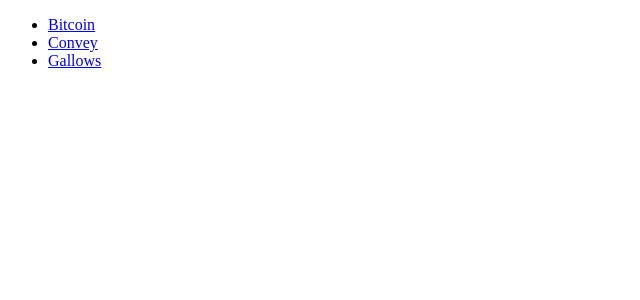
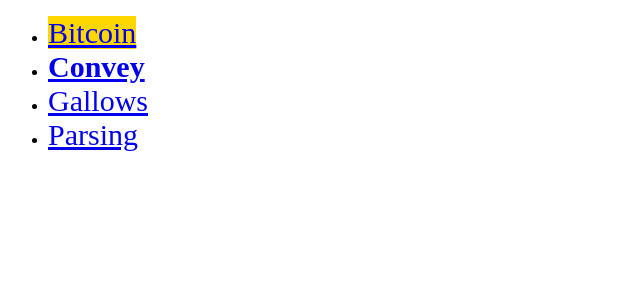
Before and after one commit to maxlashyn/python_lesson, a Flask app: page / in a window 1280 px wide. Shown: the top 300 px of the page, without its empty margins (0-640 px from the left). Run offline with Flask 2, Linux system fonts and the light colour scheme.

Commit message:
парсинг кттс и блюпринт для него

```diff
--- a/main.py
+++ b/main.py
@@ -2,7 +2,10 @@
 from bitcoin.bitcoin import bitcoin_blueprint
 from convey.convey import convey_blueprint
 from gallows.gallows import gallows_blueprint
+from parsing.parsing import parsing_blueprint
 app = Flask(__name__)
+
+app.register_blueprint(parsing_blueprint, url_prefix="/parse")
 
 app.register_blueprint(bitcoin_blueprint, url_prefix="/btc")
 
--- a/templates/index.html
+++ b/templates/index.html
@@ -3,12 +3,24 @@
 <head>
     <meta charset="UTF-8">
     <title>Main page</title>
+    <style>
+        #first {
+            background: gold;
+        }
+        .first {
+            font-size: 30px;
+        }
+        .active > .first {
+            font-weight: bold;
+        }
+    </style>
 </head>
 <body>
 <ul>
-    <li><a href="{{ url_for('bitcoin.bitcoin')}}">Bitcoin</a></li>
-    <li><a href="{{ url_for('convey.start')}}">Convey</a></li>
-    <li><a href="{{ url_for('gallows.start')}}">Gallows</a></li>
+    <li><a id="first" class="first" href="{{ url_for('bitcoin.bitcoin')}}">Bitcoin</a></li>
+    <li class="active"><a class="first" href="{{ url_for('convey.start')}}">Convey</a></li>
+    <li><a class="first" href="{{ url_for('gallows.start')}}">Gallows</a></li>
+    <li><a class="first" href="{{ url_for('parsing.parse')}}">Parsing</a></li>
 </ul>
 </body>
 </html>
```
Also changed, not shown: parsing/parsing.py (added, +23 -0 lines), parsing/templates/parsing/parsing.html (added, +16 -0 lines), parsing/__init__.py (added).
